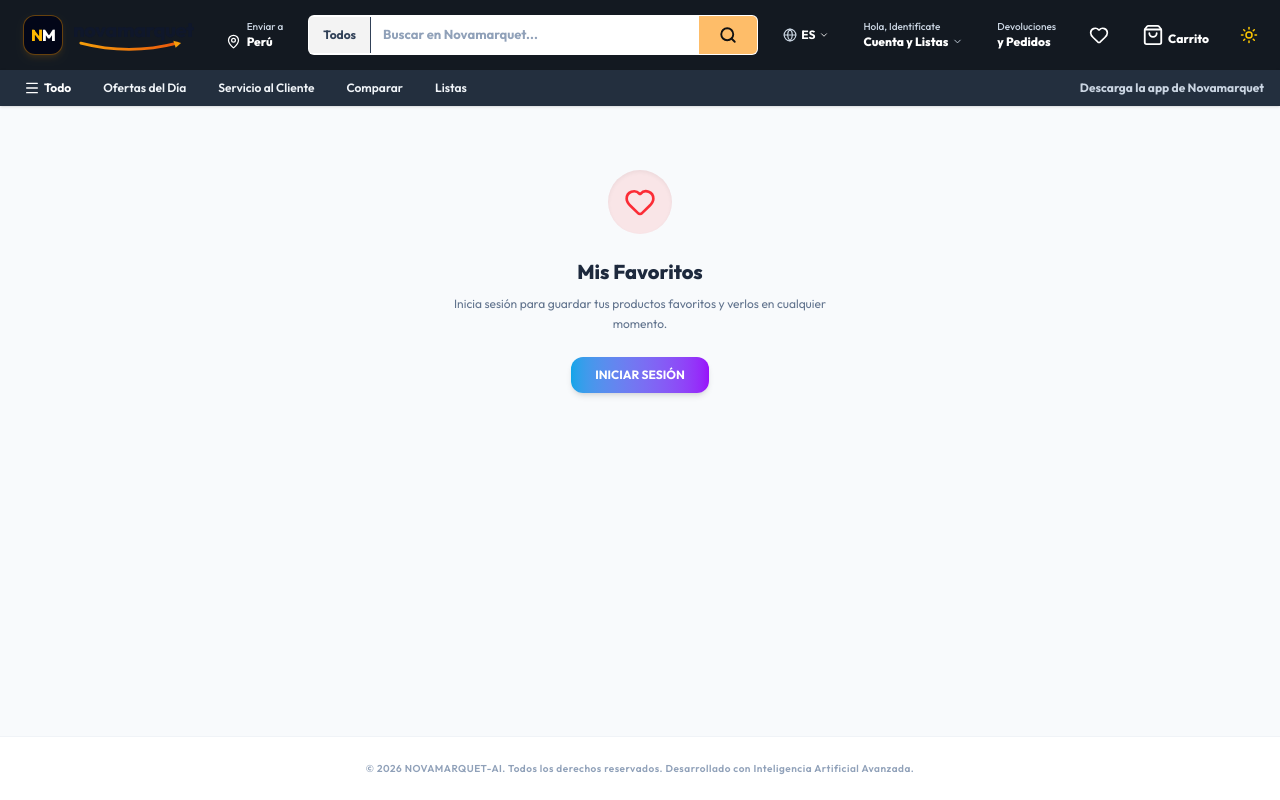
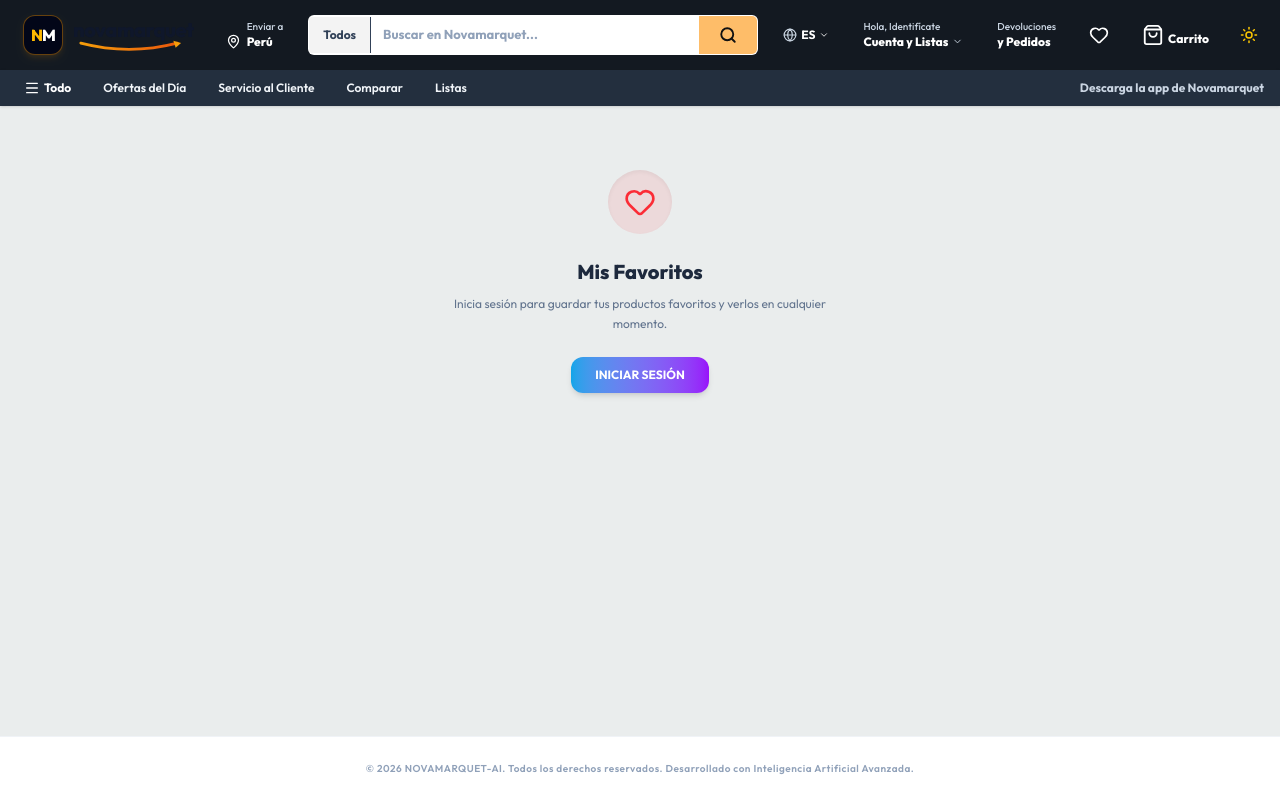
Before and after one commit to diazdiazjesusmiguel1004-max/NOVAMARQUET-AI, a React (Vite) app in the folder frontend/: page /wishlist in a window 1280 px wide. Built offline with nearby package versions, Linux system fonts and the light colour scheme.

Commit message:
style(frontend): cambiar color de fondo global de la pagina al tono gris claro de Amazon

```diff
--- a/frontend/src/App.jsx
+++ b/frontend/src/App.jsx
@@ -59,7 +59,7 @@ function App() {
   return (
     <Router>
       <ScrollToTop />
-      <div className="min-h-screen flex flex-col bg-slate-50 text-slate-900 dark:bg-dark-950 dark:text-slate-100 transition-colors duration-300">
+      <div className="min-h-screen flex flex-col bg-[#eaeded] text-slate-900 dark:bg-dark-955 dark:text-slate-100 transition-colors duration-300">
 
         {/* Global sticky navigation */}
         <Navbar />
```
